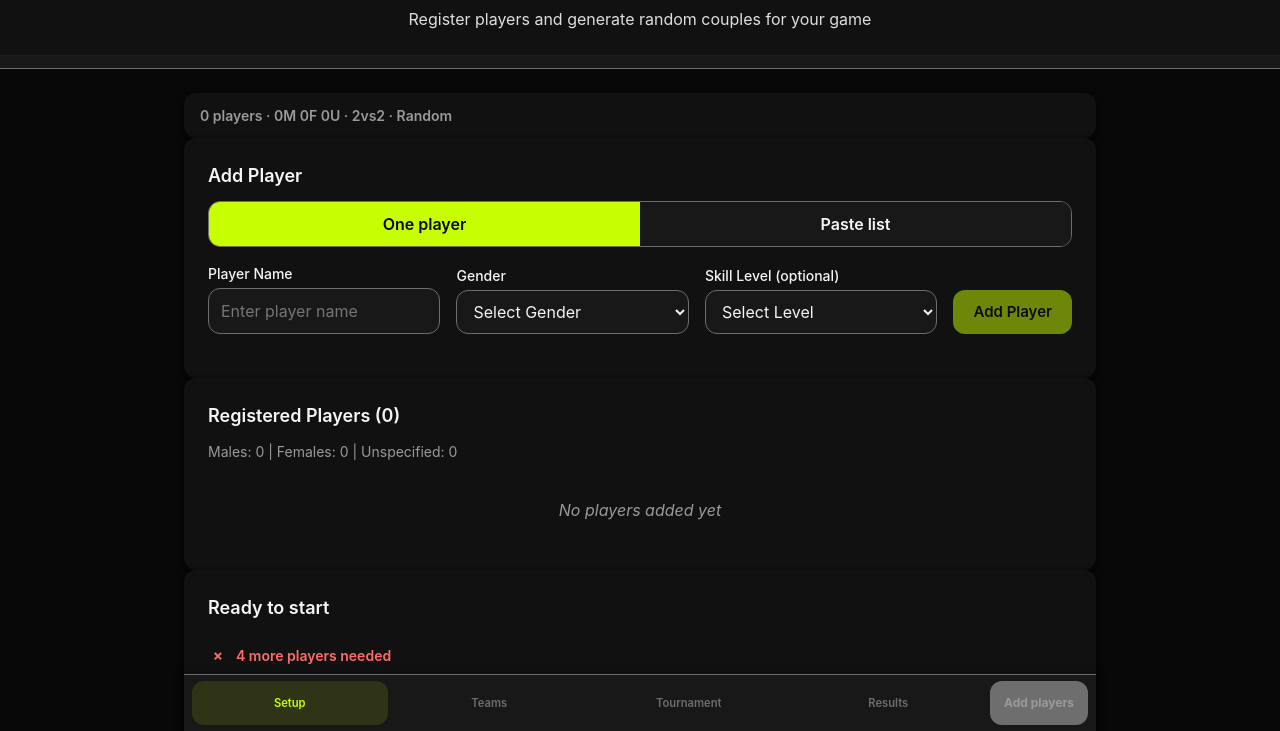
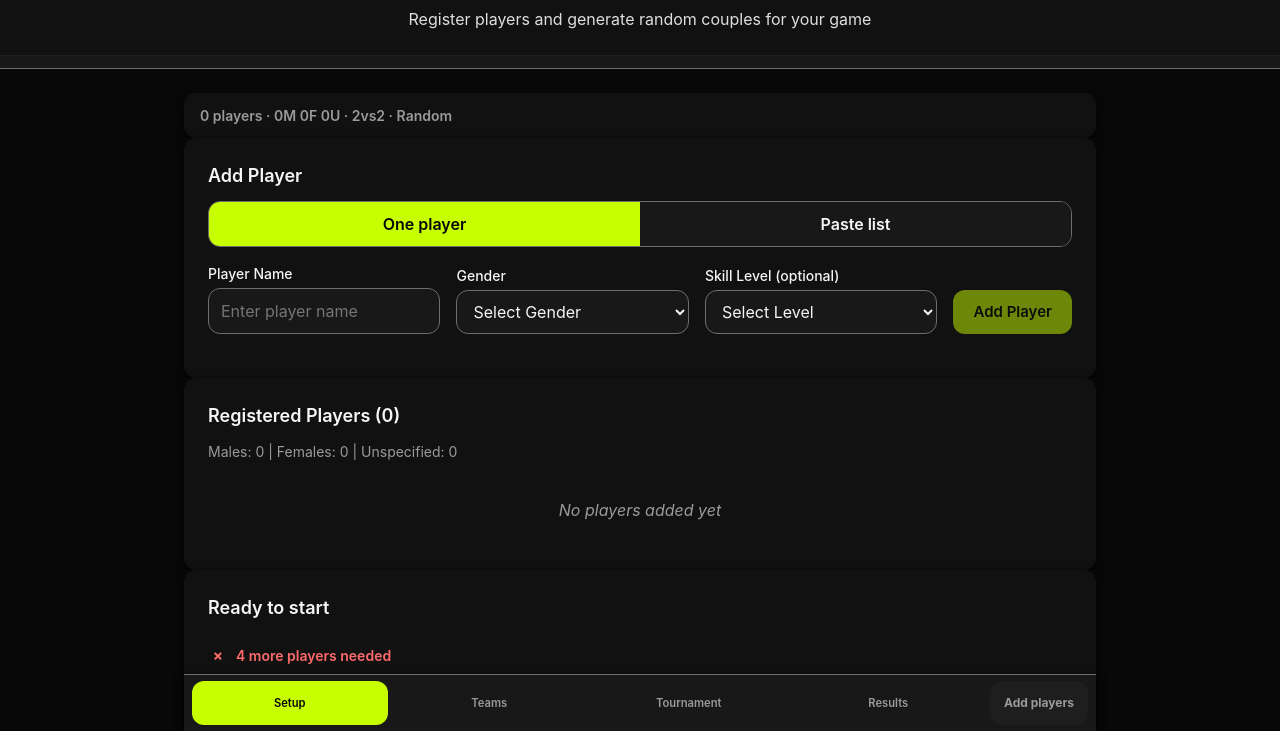
Before and after one commit to chc201627/volleyball_couple, a website: page index.html in a window 1280 px wide. Shown: the part 69-800 px from the top of the page. Drawn offline with nearby package versions, Linux system fonts and the light colour scheme.

Commit message:
fix(theme): make active/inactive/disabled nav legible (feat/organizer-workspace-08-dark-lime-theme)
The active nav tab previously painted lime text on a barely-tinted
overlay background (near-invisible against the mockup's expected
solid-pill look); the disabled CTA painted --color-text-secondary
on --color-border, both mid-greys, at ~1.8:1 -- illegible and below
every REQ-UX-71 floor.

Give the active nav tab a solid lime pill with a #080808 label
(>=7:1, matches the mockup's selected-chip language). Give the
disabled CTA and disabled nav items --surface-3/--text-2 instead of
--color-border/--color-text-secondary so their contrast clears
>=4.5:1 while still reading as visually de-emphasized; the blocking
reason stays exposed via title/aria-describedby (REQ-UX-03),
unchanged.

```diff
--- a/css/styles.css
+++ b/css/styles.css
@@ -2227,9 +2227,11 @@ textarea {
   background: none; border-radius: var(--radius); font-size: 0.7rem; font-weight: 600;
   color: var(--color-text-secondary); cursor: pointer; position: relative;
 }
-/* Active nav tab: lime accent (REQ-UX-70 restyle) */
-.workspace-nav__item[aria-current="page"] { color: var(--color-primary); background: var(--overlay-accent-12); }
-.workspace-nav__item[aria-disabled="true"] { color: var(--color-border); cursor: not-allowed; }
+/* Active nav tab: solid lime pill with a dark label — never lime text on a pale/tinted
+   surface, which reads as nearly invisible (REQ-UX-71, >=7:1 verified). */
+.workspace-nav__item[aria-current="page"] { color: var(--text-on-accent); background: var(--accent); }
+/* Disabled nav item: stays legible (>=4.5:1), never grey-on-grey below that bar. */
+.workspace-nav__item[aria-disabled="true"] { color: var(--text-2); cursor: not-allowed; }
 .workspace-nav__item--attention { color: var(--color-warning-dark); }
 .workspace-nav__item__label { text-align: center; line-height: 1.2; white-space: nowrap; } /* nowrap is a guard only — never truncated */
 .workspace-nav__badge { position: absolute; top: 0; right: 8px; min-width: 16px; height: 16px; padding: 0 4px; border-radius: 999px; background: var(--state-error-solid); color: var(--color-white); font-size: 0.625rem; line-height: 16px; text-align: center; }
@@ -2240,7 +2242,9 @@ textarea {
   border: none; border-radius: var(--radius); background: var(--color-primary); color: var(--text-on-accent);
   font-weight: 700; font-size: 0.75rem; white-space: nowrap; cursor: pointer; align-self: center;
 }
-.workspace-nav__cta:disabled { background: var(--color-border); color: var(--color-text-secondary); cursor: not-allowed; }
+/* Disabled CTA: surface-3 + muted text stays >=4.5:1 (was color-border-on-color-border,
+   ~1.8:1 — illegible; the blocking reason is still exposed via title/aria-describedby). */
+.workspace-nav__cta:disabled { background: var(--surface-3); color: var(--text-2); cursor: not-allowed; }
 
 /* Taller stacked (2-row) nav below 600px needs more toast clearance than the single-row nav. */
 .toast { position: fixed; left: 50%; bottom: 120px; transform: translateX(-50%); max-width: calc(100% - 32px); padding: 10px 16px; background: var(--surface-3); color: var(--text-1); border: 1px solid var(--color-border); border-radius: var(--radius); font-size: 0.875rem; text-align: center; z-index: 20; }
```
